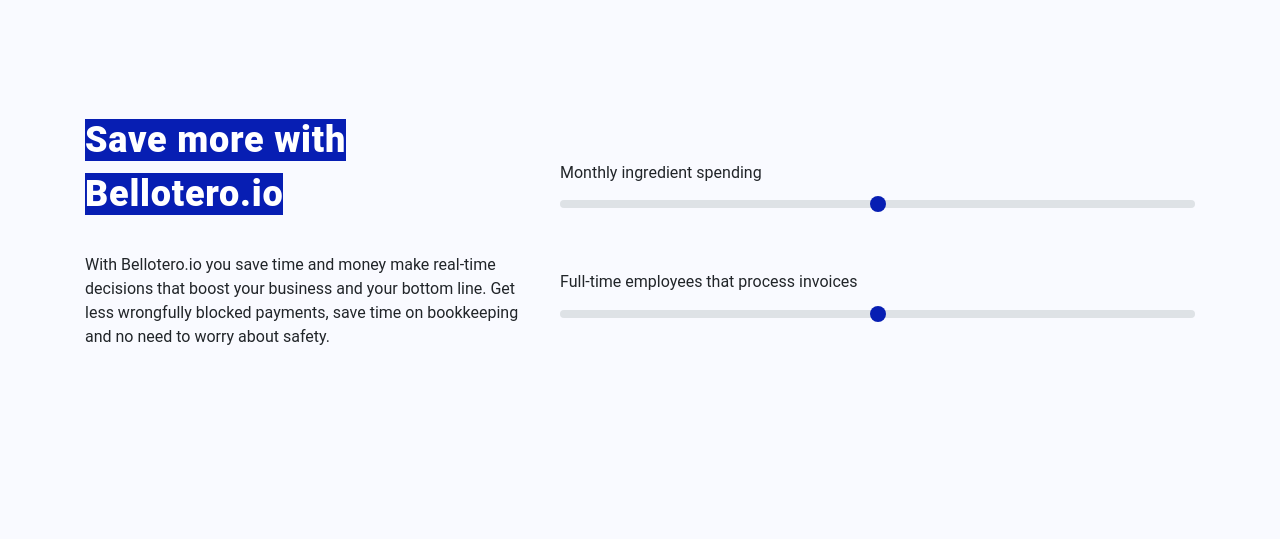
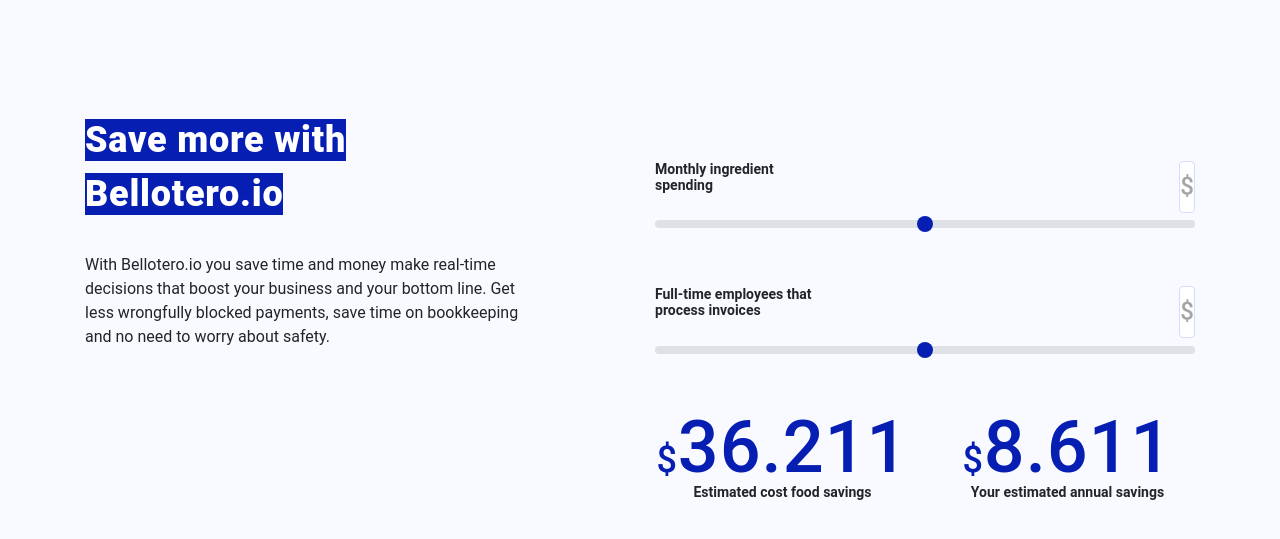
Before and after one commit to KarenRolo1/Bellotero, a React app: page /configuration in a window 1280 px wide. Shown: the part 71-610 px from the top of the page. Built offline with nearby package versions, Linux system fonts and the light colour scheme.

Commit message:
Se terminan estilos de Pagina de condigurador

```diff
--- a/src/pages/Configuration/Configuration.jsx
+++ b/src/pages/Configuration/Configuration.jsx
@@ -5,29 +5,41 @@
     render = () =>{
         return(
             <div class="container configurator" >
-                <div class="row">
+                <div class="row justify-content-between">
                     <div class="col-md-5 configurator_description">
-                        <span className=" configurator_title">
+                        <span className=" configurator_description_title">
                             Save more with Bellotero.io
                         </span>
                         <p>
                             With Bellotero.io you save time and money make real-time decisions that boost your business and your bottom line. Get less wrongfully blocked payments, save time on bookkeeping and no need to worry about safety.
                         </p>
                     </div>
-                    <div class="col-md-7 configurator_calculator">
+                    <div class="col-md-6 configurator_calculator">
                         <div className="my-5">
-                            <label htmlFor="customRange1">Monthly ingredient spending</label>
+                            <label className="configurator_calculator_label">Monthly ingredient spending</label>
+                            <div className="configurator_calculator_input">
+                                <p>$</p>
+                            </div>
                             <input type="range" className="custom-range" id="customRange1" />
                         </div>
                         <div className="my-5">
-                            <label htmlFor="customRange2">Full-time employees that  process invoices</label>
+                            <label className="configurator_calculator_label">Full-time employees that  process invoices</label>
+                            <div className="configurator_calculator_input">
+                                <p>$</p>
+                            </div>
                             <input type="range" className="custom-range" id="customRange2" />
                         </div>
-                        <div class="col-md-6 result">
-
-                        </div>
-                        <div class="col-md-6 result">
-
+                        <div className="row">
+                            <div class="col-sm-6 result">
+                                <span className="configurator_calculator_simbol">$</span>
+                                <span className="configurator_calculator_quantity">36.211</span>
+                                <p>Estimated cost food savings</p>
+                            </div>
+                            <div class="col-sm-6 result">
+                                <span className="configurator_calculator_simbol">$</span>
+                                <span className="configurator_calculator_quantity">8.611</span>
+                                <p>Your estimated annual savings</p>
+                            </div>
                         </div>
                     </div>
                 </div>
--- a/src/pages/Configuration/style.scss
+++ b/src/pages/Configuration/style.scss
@@ -1,6 +1,7 @@
 @import '../../assets/sass/variables';
 .configurator{
     margin: 120px 0px;
+    &_description{
         &_title{
             font-size: 36px;
             font-weight: 900;
@@ -9,14 +10,63 @@
             letter-spacing: 0.77px;
             color: $secondary;
             background-color: $primary;
+
         }
         p{
             margin-top: 32px;
             font-size: 16px;
             font-weight: normal;
-        font-stretch: normal;
-        font-style: normal;
             line-height: 1.5;
             letter-spacing: normal;
         }
     }
+
+    &_calculator
+    {
+        font-size: 14px;
+        font-weight: bold;
+        font-stretch: normal;
+        font-style: normal;
+        line-height: normal;
+        letter-spacing: normal;
+        color: -$black;
+        .result{
+            text-align: center;
+        }
+        &_label{
+            max-width: 157px;
+        }
+        &_input{
+            display: inline-flex;
+            float: right;
+            height: 52px;
+            background-color: $secondary;
+            border-radius: 4px;
+            border: solid 1px #d6dcff;
+            font-size: 36px;
+            font-weight: 500;
+            color: $black;
+            p{
+                color: $gray;
+                font-size: 24px;
+                margin: auto;
+            }
+
+        }
+        &_simbol{
+            font-size: 36px;
+            font-weight: 500;
+            line-height: 1.11;
+            letter-spacing: 0.77px;
+            color:$primary;
+        }
+        &_quantity{
+            font-size: 72px;
+            font-weight: 500;
+            line-height: 1;
+            letter-spacing: 1px;
+            text-align: right;
+            color:$primary;
+        }
+    }
+}
```
Lines whose indentation alone changed are shown as unchanged.
